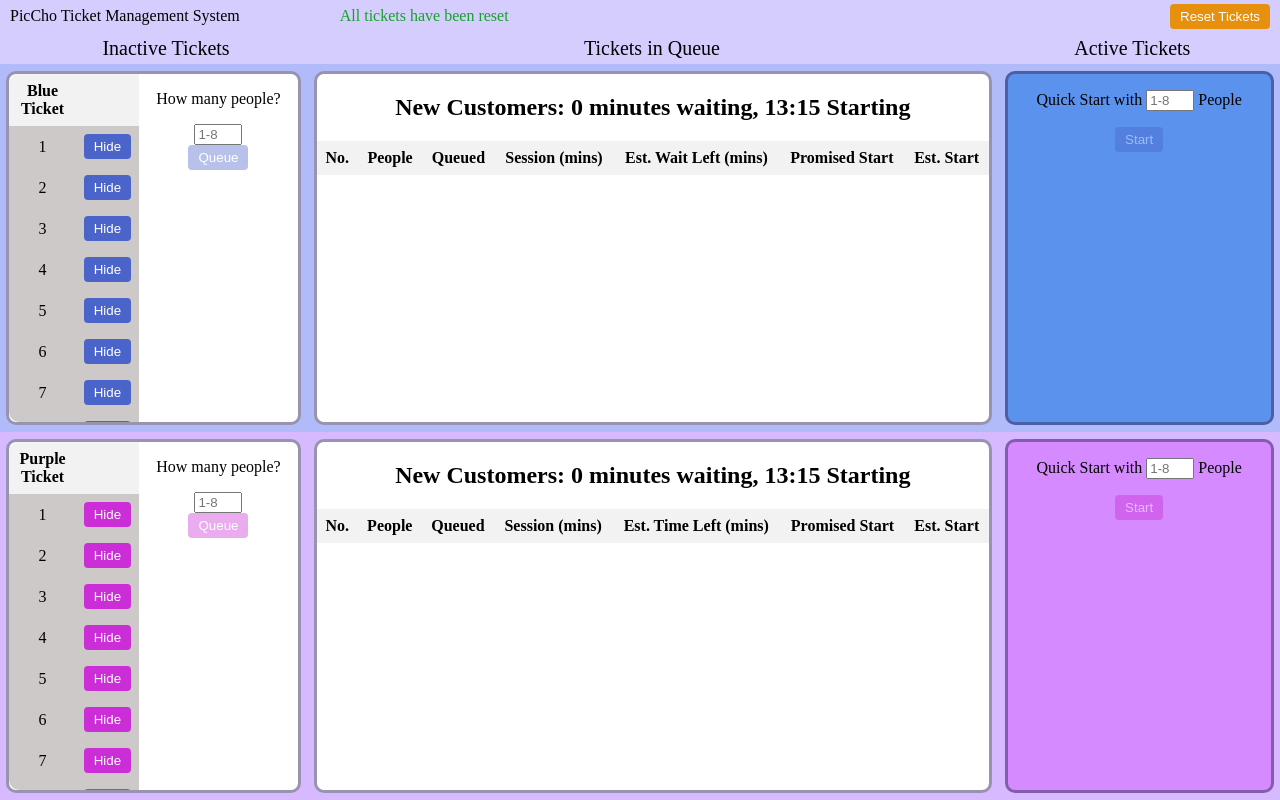
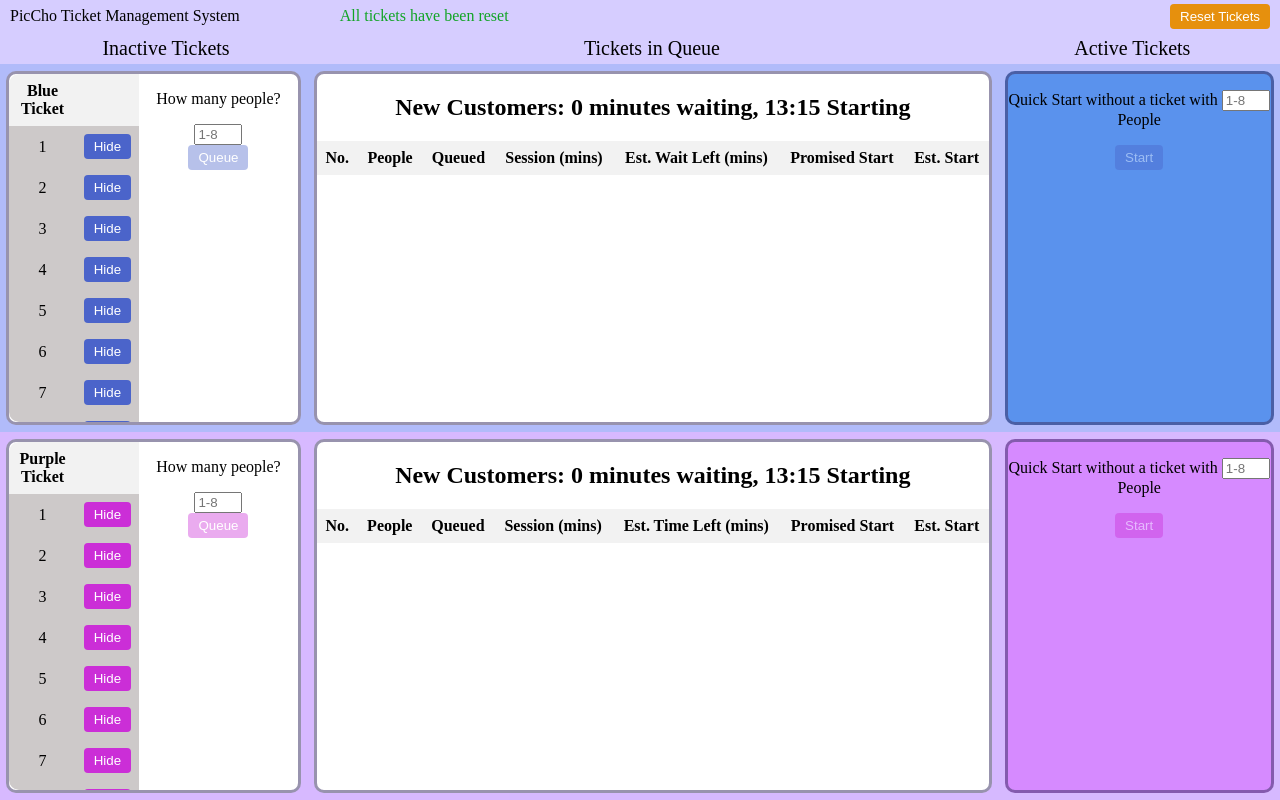
Before and after one commit to kasmello/PicCho-staff, an Angular app: page /#/ticket-management in a window 1280 px wide. Built offline with nearby package versions, Linux system fonts and the light colour scheme; a web font is replaced by a local one.

Commit message:
added alert when room expired

```diff
--- a/src/app/ticket-tracker/ticket-tracker.component.html
+++ b/src/app/ticket-tracker/ticket-tracker.component.html
@@ -93,7 +93,7 @@
             </div>
             </div>
             <ng-template #noItemsBlue>
-                <p>Quick Start with <input #queueBluePeopleQuick [(ngModel)]="queueBluePeopleQuickVar" type="number" min=1 max=8 placeholder="1-8"
+                <p>Quick Start without a ticket with <input #queueBluePeopleQuick [(ngModel)]="queueBluePeopleQuickVar" type="number" min=1 max=8 placeholder="1-8"
                     (keydown.enter)="checkToProceed(queueBluePeopleQuickVar,1,8); !errorMessage ? quickSessionStart('blue', queueBluePeopleQuickVar) : null"> People</p>
                 <button (click)="checkToProceed(queueBluePeopleQuickVar,1,8); !errorMessage ? quickSessionStart('blue', queueBluePeopleQuickVar) : null" [disabled]="!queueBluePeopleQuickVar">Start</button>
                 <p *ngIf="queueBluePeopleQuickVar>0&&queueBluePeopleQuickVar<9">{{getSessionTime(queueBluePeopleQuickVar)}} min session:<br>
@@ -185,7 +185,7 @@
                 </div>
                 </div>
                 <ng-template #noItemsPurple>
-                    <p>Quick Start with <input #queuePurplePeopleQuick [(ngModel)]="queuePurplePeopleQuickVar" type="number" min=1 max=8 placeholder="1-8"
+                    <p>Quick Start without a ticket with <input #queuePurplePeopleQuick [(ngModel)]="queuePurplePeopleQuickVar" type="number" min=1 max=8 placeholder="1-8"
                         (keydown.enter)="checkToProceed(queuePurplePeopleQuickVar,1,8); !errorMessage ? quickSessionStart('purple', queuePurplePeopleQuickVar) : null"> People</p>
                     <button (click)="checkToProceed(queuePurplePeopleQuickVar,1,8); !errorMessage ? quickSessionStart('purple', queuePurplePeopleQuickVar) : null" [disabled]="!queuePurplePeopleQuickVar">Start</button>
                     <p *ngIf="queuePurplePeopleQuickVar>0&&queuePurplePeopleQuickVar<9">{{getSessionTime(queuePurplePeopleQuickVar)}} min session:<br>
--- a/src/app/ticket-tracker/ticket-tracker.component.ts
+++ b/src/app/ticket-tracker/ticket-tracker.component.ts
@@ -23,7 +23,15 @@ export class TicketTrackerComponent implements OnInit {
   updateBlinkWrapper(sessionEnd: Date, colour: string) {
     var time = this.getMinuteDifference(sessionEnd);
     if (time===0) {
-      colour==='blue' ? this.blueBlink = true : this.purpleBlink = true;
+
+      if (colour==='blue') {
+        !this.blueBlink ? alert(`Blue room time limit has been reached!`) : null;
+        this.blueBlink = true
+      } else {
+        !this.purpleBlink ? alert(`Purple room time limit has been reached!`) : null;
+        this.purpleBlink = true
+      }
+
     }
     return time
   }
```
Also changed, not shown: 3 other files (tests, documents, lock files or other folders).
